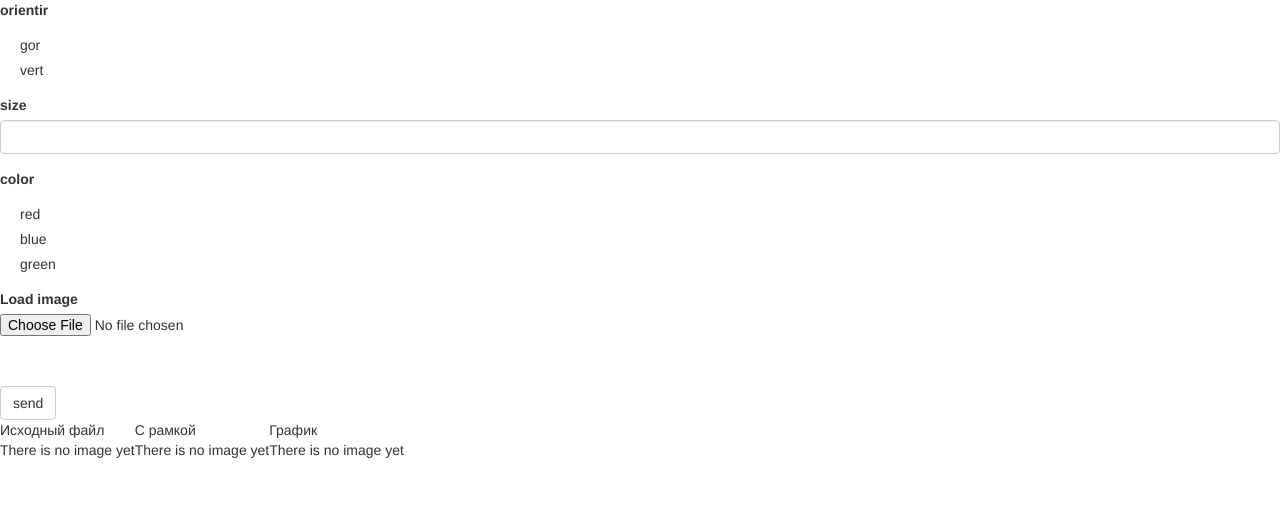
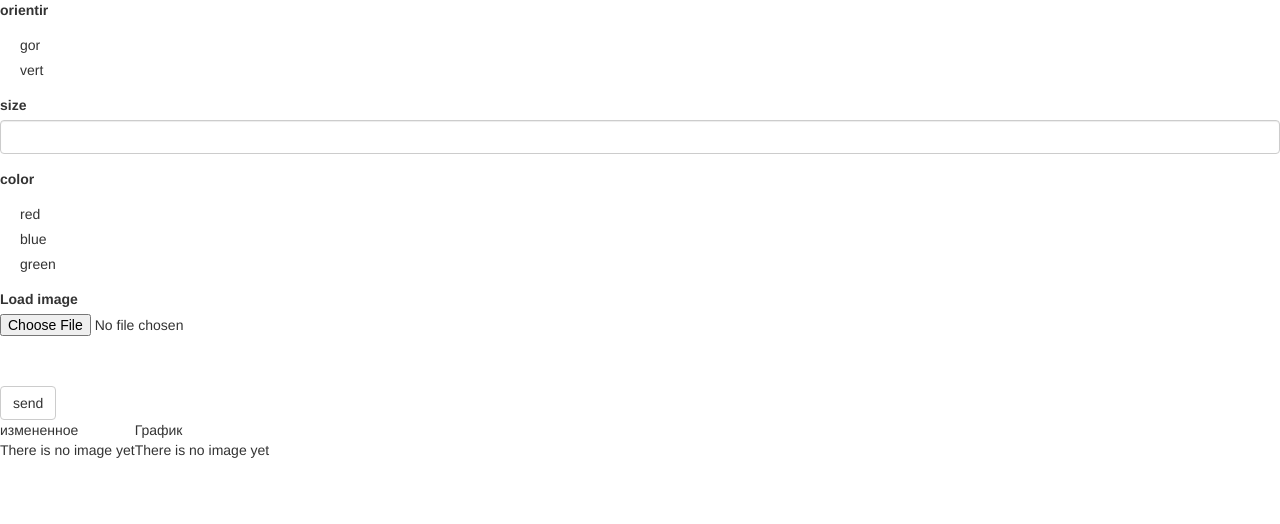
Before and after one commit to 47kaktus47/lr3_izzz, a Flask app: page /net in a window 1280 px wide. Shown: the top 524 px of the page. Run offline with Flask 2, Linux system fonts and the light colour scheme; some libraries are stand-ins or nearby versions.

Commit message:
Update net.html

```diff
--- a/flaskapp/templates/net.html
+++ b/flaskapp/templates/net.html
@@ -8,19 +8,12 @@
 
 <table>
     <tr>
-      <td>Исходный файл</td>
-      <td>С рамкой</td>
+
+      <td>измененное</td>
       <td>График</td>
     </tr>
     <tr>
-    <td>
-        {% if filename %}
-        <p>{{filename}}
-        <p><img src={{filename}}/>
-        {% else %}
-        <p> There is no image yet </p>
-        {% endif %}
-    </td>
+
       <td>
         {% if image_name %}
         <p>{{image_name}}
```
